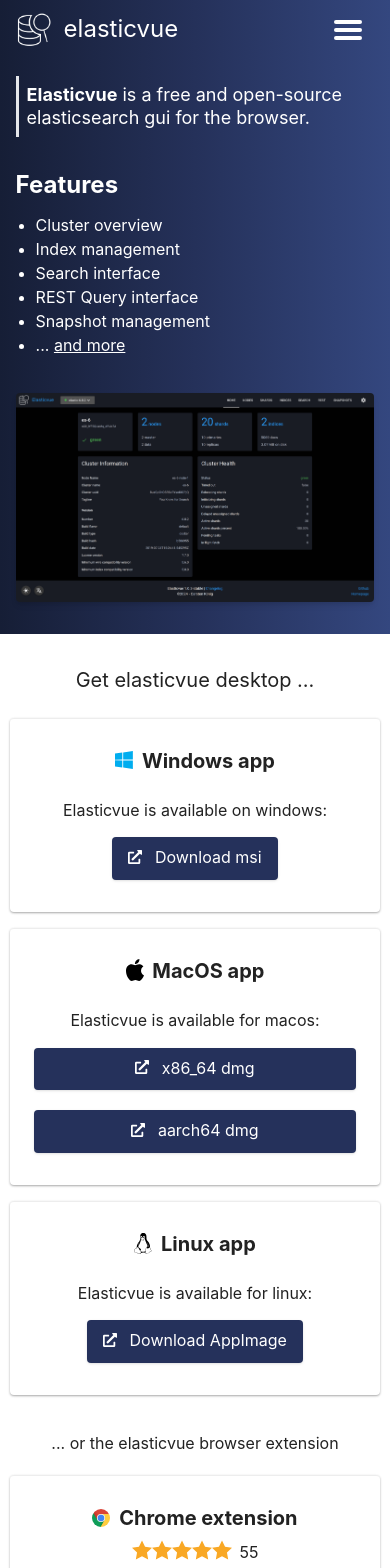
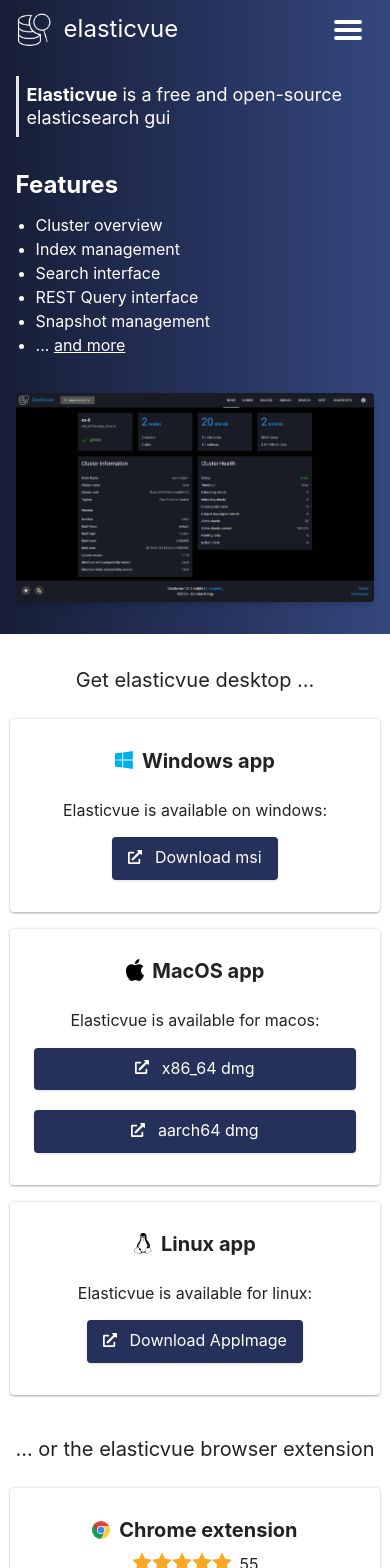
Before and after one commit to cars10/elasticvue_com-react, a Next.js app: page / in a window 390 px wide. Shown: the top 1568 px of the page. Built offline with nearby package versions, Linux system fonts and the light colour scheme.

Commit message:
small fixes

```diff
--- a/src/app/layout.tsx
+++ b/src/app/layout.tsx
@@ -7,10 +7,10 @@
 import Head from 'next/head'
 
 export const metadata: Metadata = {
-  title: 'Elasticvue - Elasticsearch gui for the browser',
+  title: 'Elasticvue - Elasticsearch gui',
   keywords: 'elasticsearch, browser, gui, frontend, web ui',
   description:
-    'Elasticvue is a free and open-source elasticsearch gui for the browser',
+    'Elasticvue is a free and open-source elasticsearch gui for the browser or desktop',
   metadataBase: new URL('https://elasticvue.com'),
   openGraph: {
     type: 'website',
--- a/src/app/page.tsx
+++ b/src/app/page.tsx
@@ -24,7 +24,7 @@
             <div className="lg:mb-none mb-8 w-full lg:w-1/2">
               <h1 className="mb-8 border-l-[3px] px-2 py-2 text-lg leading-tight lg:mb-16 lg:mt-4 lg:border-l-4 lg:px-5 lg:py-3 lg:text-3xl">
                 <strong>Elasticvue</strong> is a free and open-source
-                elasticsearch gui for the browser.
+                elasticsearch gui
               </h1>
 
               <h2 className="mb-4 text-2xl font-bold">Features</h2>
@@ -67,13 +67,13 @@
 
           <DesktopApp />
 
-          <h2 className="my-6 text-center lg:text-3xl lg:my-16">
+          <h2 className="my-6 text-center text-xl lg:text-3xl lg:my-16">
             ... or the elasticvue browser extension
           </h2>
 
           <BrowserExtensions />
 
-          <div className="my-8 text-justify text-xl lg:my-16 lg:text-center">
+          <div className="my-8 lg:text-xl lg:my-16 text-center">
             <p>
               If you don&apos;t use the desktop app or a browser extension then you have to
               configure CORS to grant the browser access to your cluster.
```
